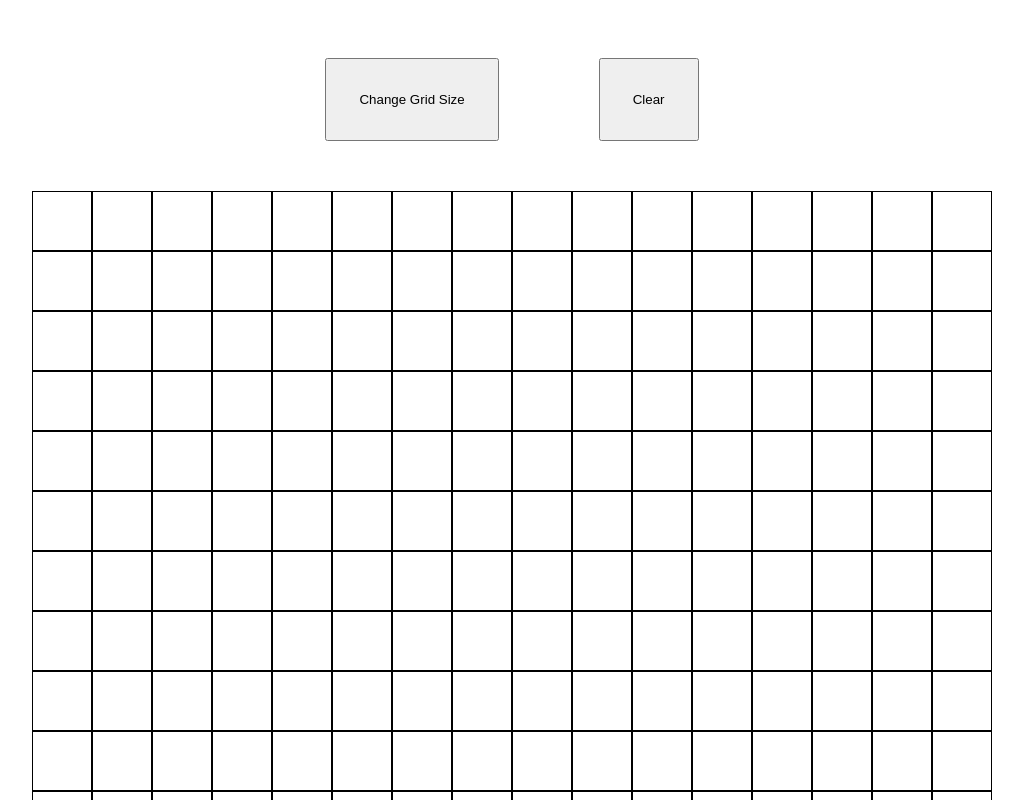
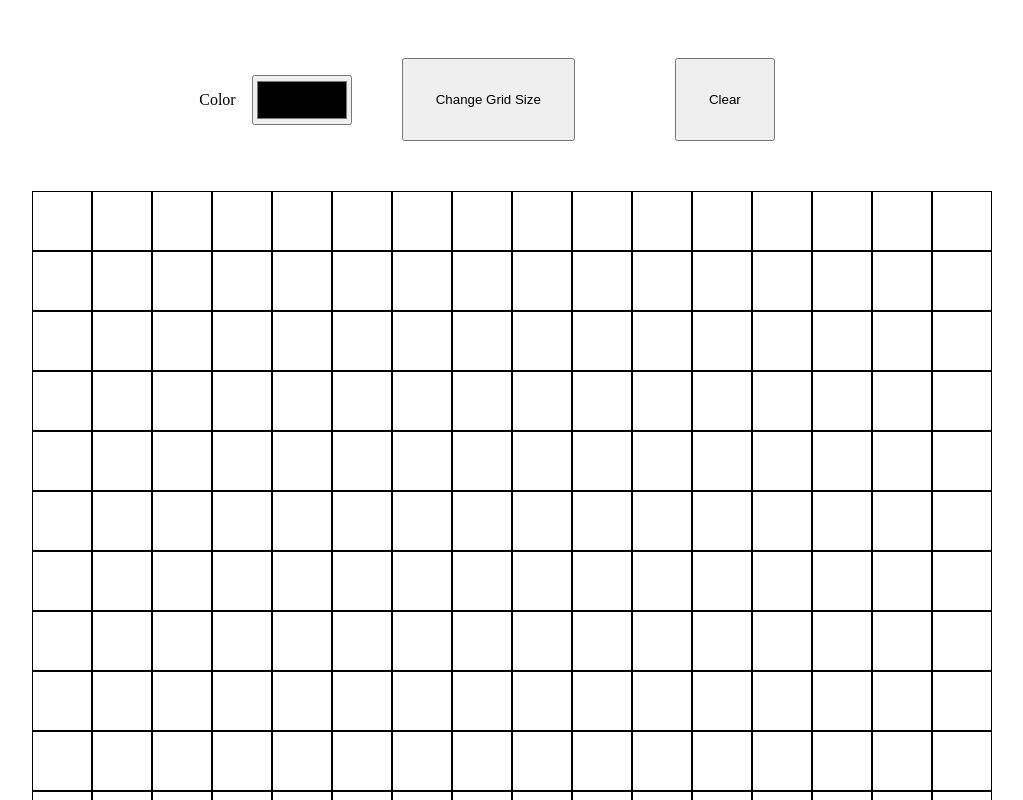
Before and after one commit to Ken-MR/odin-etch-a-sketch, a plain HTML site: page index.html in a window 1280 px wide. Shown: the top 800 px of the page, without its empty margins (128-1151 px from the left). Drawn offline with Linux system fonts and the light colour scheme.

Commit message:
Add color input button

```diff
--- a/etch-a-sketch.js
+++ b/etch-a-sketch.js
@@ -1,5 +1,6 @@
 const box = document.getElementById("box");
 const size = document.getElementById("grid-size");
+const color = document.getElementById("color");
 const changeBackgroundColor = e => {e.target.classList.add('clicked');}
 
 function makeGrid(num) {
--- a/index.html
+++ b/index.html
@@ -9,6 +9,10 @@
 </head>
 <body>
     <div id="buttons">
+        <div id="color-selector" >
+            <label for="color">Color</label>
+            <input type="color" id="color" value="#000000" style="width: 100px; height: 50px">
+        </div>
         <button id = "grid-size" onclick="resize()">Change Grid Size</button>
         <button id = "clear-button" onclick="clearGrid()">Clear</button>
     </div>
--- a/style.css
+++ b/style.css
@@ -20,6 +20,13 @@ body {
     align-items: center;
 }
 
+#color-selector {
+    display: flex;
+    justify-content: center;
+    align-items: center;
+    gap: 16px;
+}
+
 #grid-size, #clear-button {
     padding: 32px;
     margin: 50px;
```
